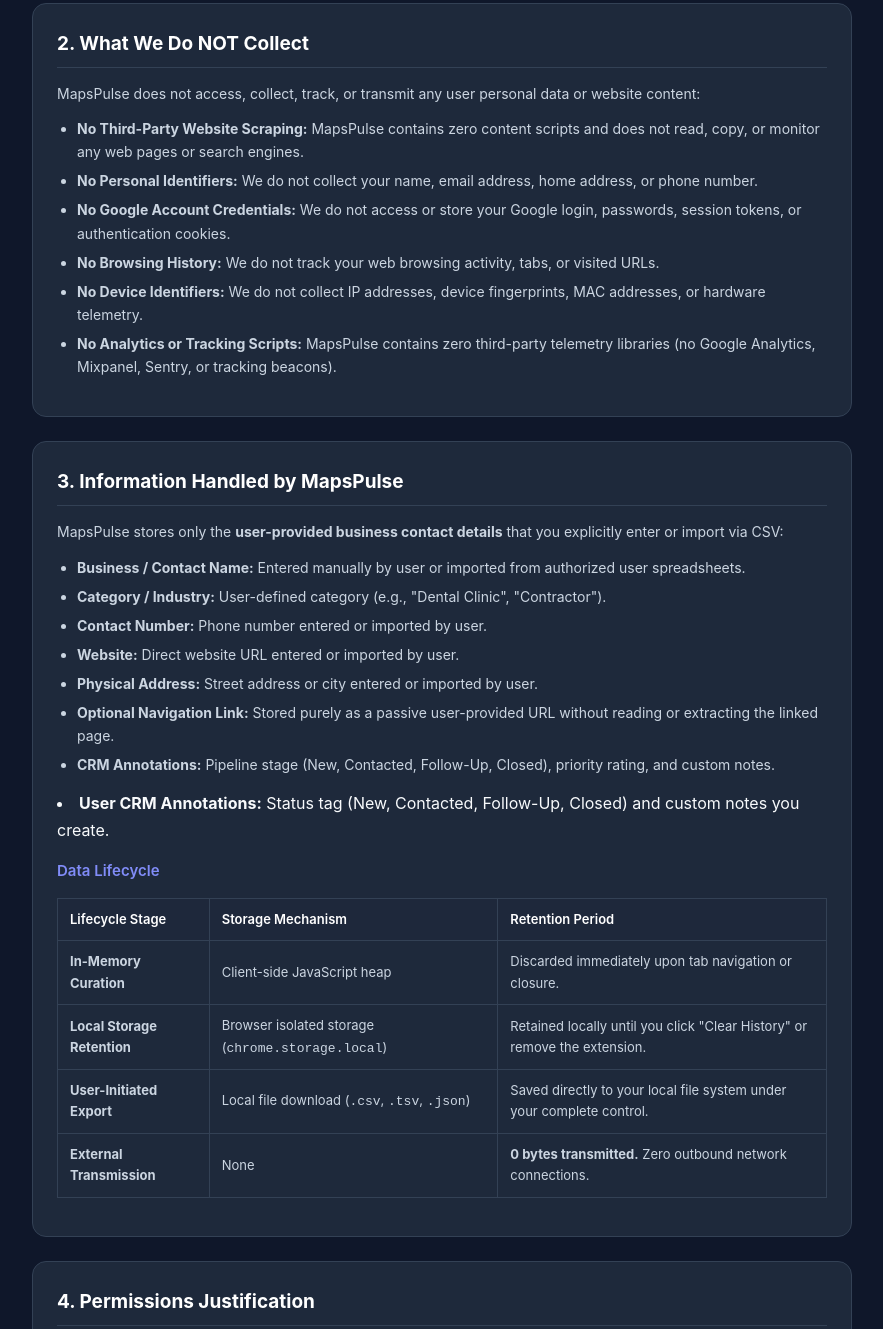
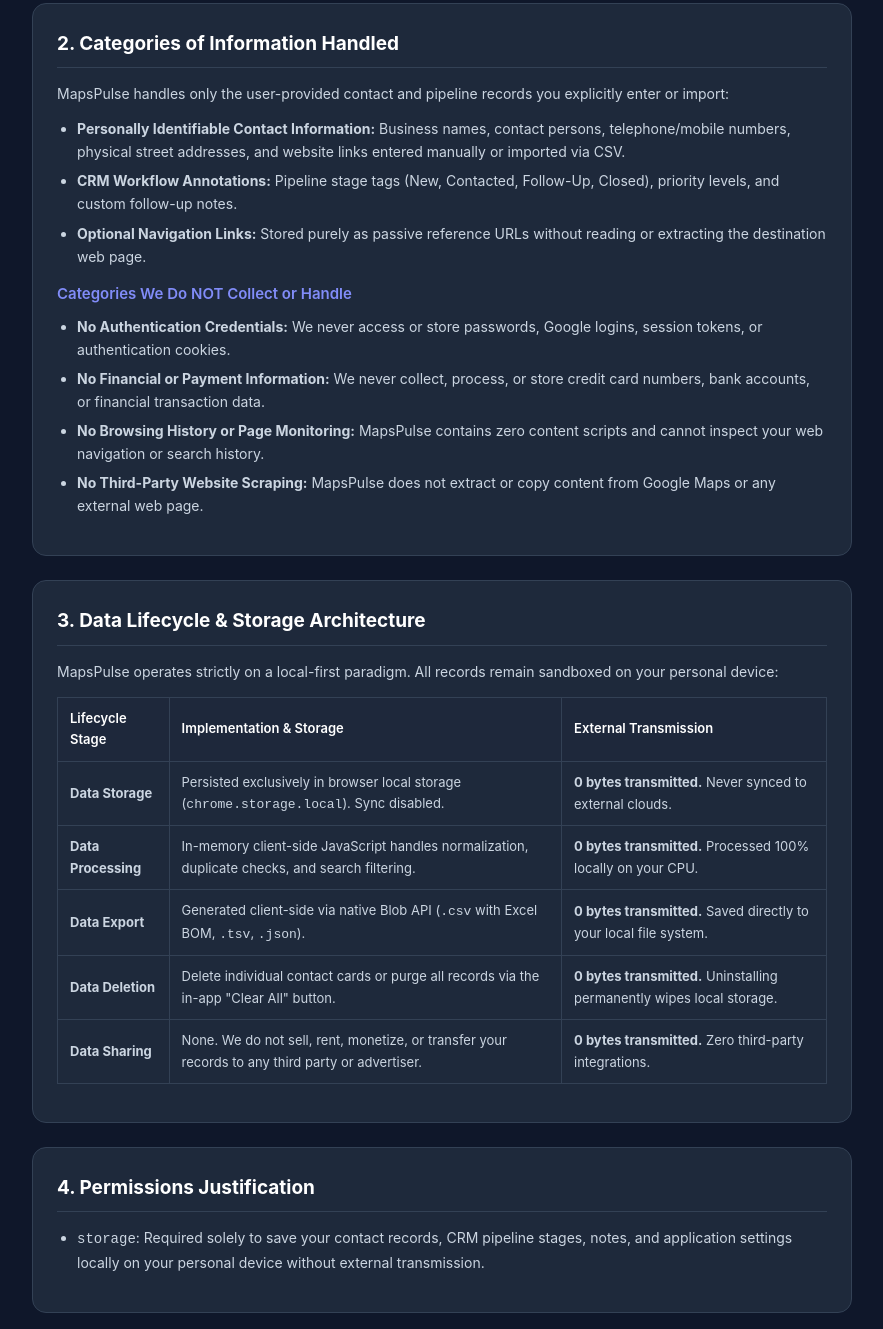
Before and after one commit to Prashant3244/prashant3244.github.io, a plain HTML site: page mapspulse-privacy.html in a window 1280 px wide. Shown: the part 690-2019 px from the top of the page, without its empty margins (198-1081 px from the left). Drawn offline with Linux system fonts and the light colour scheme.

Commit message:
docs: refine privacy policy to accurately disclose user-provided PII handling and local-only storage

```diff
--- a/mapspulse-privacy.html
+++ b/mapspulse-privacy.html
@@ -213,65 +213,62 @@
 
     <!-- SECTION 2 -->
     <div class="card">
-      <h2>2. What We Do NOT Collect</h2>
-      <p>MapsPulse does not access, collect, track, or transmit any user personal data or website content:</p>
+      <h2>2. Categories of Information Handled</h2>
+      <p>MapsPulse handles only the user-provided contact and pipeline records you explicitly enter or import:</p>
       <ul>
-        <li><strong>No Third-Party Website Scraping:</strong> MapsPulse contains zero content scripts and does not read, copy, or monitor any web pages or search engines.</li>
-        <li><strong>No Personal Identifiers:</strong> We do not collect your name, email address, home address, or phone number.</li>
-        <li><strong>No Google Account Credentials:</strong> We do not access or store your Google login, passwords, session tokens, or authentication cookies.</li>
-        <li><strong>No Browsing History:</strong> We do not track your web browsing activity, tabs, or visited URLs.</li>
-        <li><strong>No Device Identifiers:</strong> We do not collect IP addresses, device fingerprints, MAC addresses, or hardware telemetry.</li>
-        <li><strong>No Analytics or Tracking Scripts:</strong> MapsPulse contains zero third-party telemetry libraries (no Google Analytics, Mixpanel, Sentry, or tracking beacons).</li>
+        <li><strong>Personally Identifiable Contact Information:</strong> Business names, contact persons, telephone/mobile numbers, physical street addresses, and website links entered manually or imported via CSV.</li>
+        <li><strong>CRM Workflow Annotations:</strong> Pipeline stage tags (New, Contacted, Follow-Up, Closed), priority levels, and custom follow-up notes.</li>
+        <li><strong>Optional Navigation Links:</strong> Stored purely as passive reference URLs without reading or extracting the destination web page.</li>
+      </ul>
+      <h3 style="margin-top: 14px;">Categories We Do NOT Collect or Handle</h3>
+      <ul>
+        <li><strong>No Authentication Credentials:</strong> We never access or store passwords, Google logins, session tokens, or authentication cookies.</li>
+        <li><strong>No Financial or Payment Information:</strong> We never collect, process, or store credit card numbers, bank accounts, or financial transaction data.</li>
+        <li><strong>No Browsing History or Page Monitoring:</strong> MapsPulse contains zero content scripts and cannot inspect your web navigation or search history.</li>
+        <li><strong>No Third-Party Website Scraping:</strong> MapsPulse does not extract or copy content from Google Maps or any external web page.</li>
       </ul>
     </div>
 
     <!-- SECTION 3 -->
     <div class="card">
-      <h2>3. Information Handled by MapsPulse</h2>
+      <h2>3. Data Lifecycle &amp; Storage Architecture</h2>
       <p>
-        MapsPulse stores only the <strong>user-provided business contact details</strong> that you explicitly enter or import via CSV:
+        MapsPulse operates strictly on a local-first paradigm. All records remain sandboxed on your personal device:
       </p>
-      <ul>
-        <li><strong>Business / Contact Name:</strong> Entered manually by user or imported from authorized user spreadsheets.</li>
-        <li><strong>Category / Industry:</strong> User-defined category (e.g., "Dental Clinic", "Contractor").</li>
-        <li><strong>Contact Number:</strong> Phone number entered or imported by user.</li>
-        <li><strong>Website:</strong> Direct website URL entered or imported by user.</li>
-        <li><strong>Physical Address:</strong> Street address or city entered or imported by user.</li>
-        <li><strong>Optional Navigation Link:</strong> Stored purely as a passive user-provided URL without reading or extracting the linked page.</li>
-        <li><strong>CRM Annotations:</strong> Pipeline stage (New, Contacted, Follow-Up, Closed), priority rating, and custom notes.</li>
-      </ul>
-        <li><strong>User CRM Annotations:</strong> Status tag (New, Contacted, Follow-Up, Closed) and custom notes you create.</li>
-      </ul>
 
-      <h3>Data Lifecycle</h3>
       <table>
         <thead>
           <tr>
             <th>Lifecycle Stage</th>
-            <th>Storage Mechanism</th>
-            <th>Retention Period</th>
+            <th>Implementation &amp; Storage</th>
+            <th>External Transmission</th>
           </tr>
         </thead>
         <tbody>
           <tr>
-            <td><strong>In-Memory Curation</strong></td>
-            <td>Client-side JavaScript heap</td>
-            <td>Discarded immediately upon tab navigation or closure.</td>
+            <td><strong>Data Storage</strong></td>
+            <td>Persisted exclusively in browser local storage (<code>chrome.storage.local</code>). Sync disabled.</td>
+            <td><strong>0 bytes transmitted.</strong> Never synced to external clouds.</td>
           </tr>
           <tr>
-            <td><strong>Local Storage Retention</strong></td>
-            <td>Browser isolated storage (<code>chrome.storage.local</code>)</td>
-            <td>Retained locally until you click "Clear History" or remove the extension.</td>
+            <td><strong>Data Processing</strong></td>
+            <td>In-memory client-side JavaScript handles normalization, duplicate checks, and search filtering.</td>
+            <td><strong>0 bytes transmitted.</strong> Processed 100% locally on your CPU.</td>
           </tr>
           <tr>
-            <td><strong>User-Initiated Export</strong></td>
-            <td>Local file download (<code>.csv</code>, <code>.tsv</code>, <code>.json</code>)</td>
-            <td>Saved directly to your local file system under your complete control.</td>
+            <td><strong>Data Export</strong></td>
+            <td>Generated client-side via native Blob API (<code>.csv</code> with Excel BOM, <code>.tsv</code>, <code>.json</code>).</td>
+            <td><strong>0 bytes transmitted.</strong> Saved directly to your local file system.</td>
           </tr>
           <tr>
-            <td><strong>External Transmission</strong></td>
-            <td>None</td>
-            <td><strong>0 bytes transmitted.</strong> Zero outbound network connections.</td>
+            <td><strong>Data Deletion</strong></td>
+            <td>Delete individual contact cards or purge all records via the in-app "Clear All" button.</td>
+            <td><strong>0 bytes transmitted.</strong> Uninstalling permanently wipes local storage.</td>
+          </tr>
+          <tr>
+            <td><strong>Data Sharing</strong></td>
+            <td>None. We do not sell, rent, monetize, or transfer your records to any third party or advertiser.</td>
+            <td><strong>0 bytes transmitted.</strong> Zero third-party integrations.</td>
           </tr>
         </tbody>
       </table>
@@ -281,13 +278,18 @@
     <div class="card">
       <h2>4. Permissions Justification</h2>
       <ul>
-        <li><code>storage</code>: Required solely to save your bookmarked places, CRM pipeline status tags, and export history locally on your personal device without remote transmission.</li>
+        <li><code>storage</code>: Required solely to save your contact records, CRM pipeline stages, notes, and application settings locally on your personal device without external transmission.</li>
       </ul>
     </div>
 
     <!-- SECTION 5 -->
     <div class="card">
       <h2>5. User Data Control &amp; Deletion</h2>
+      <ul>
+        <li><strong>Clear All Records:</strong> Click the "Clear All Saved Contacts" button in the extension popup to instantly and permanently erase all saved contact records from your device.</li>
+        <li><strong>Permanent Erasure:</strong> Uninstalling MapsPulse from Google Chrome (<code>chrome://extensions</code>) immediately and permanently purges all sandboxed local storage entries.</li>
+      </ul>
+    </div>
       <ul>
         <li><strong>Clear History:</strong> Click the "Clear" button in the extension popup to instantly delete all saved place records.</li>
         <li><strong>Permanent Erasure:</strong> Uninstalling MapsPulse from Chrome (<code>chrome://extensions</code>) immediately and permanently purges all local storage entries.</li>
```
